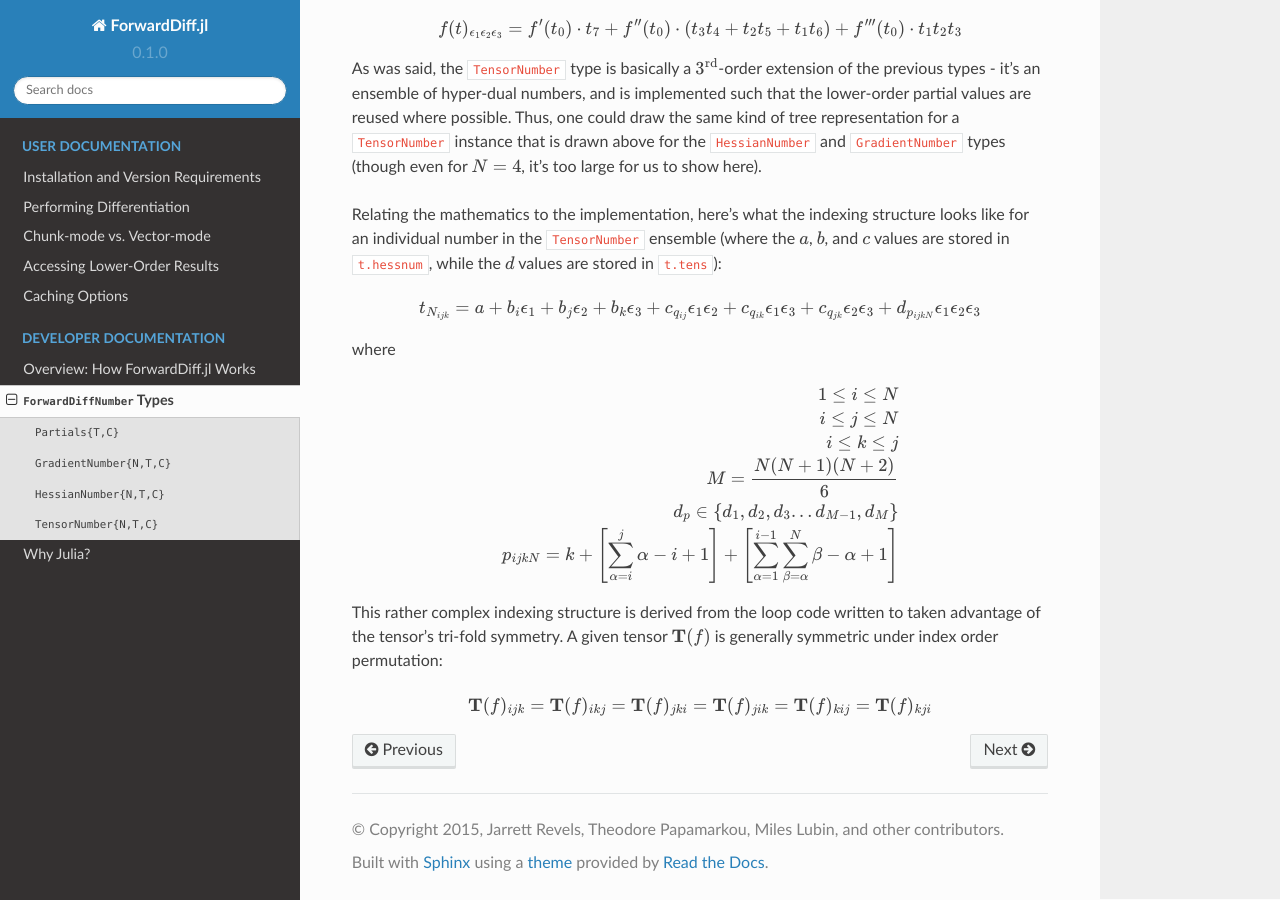
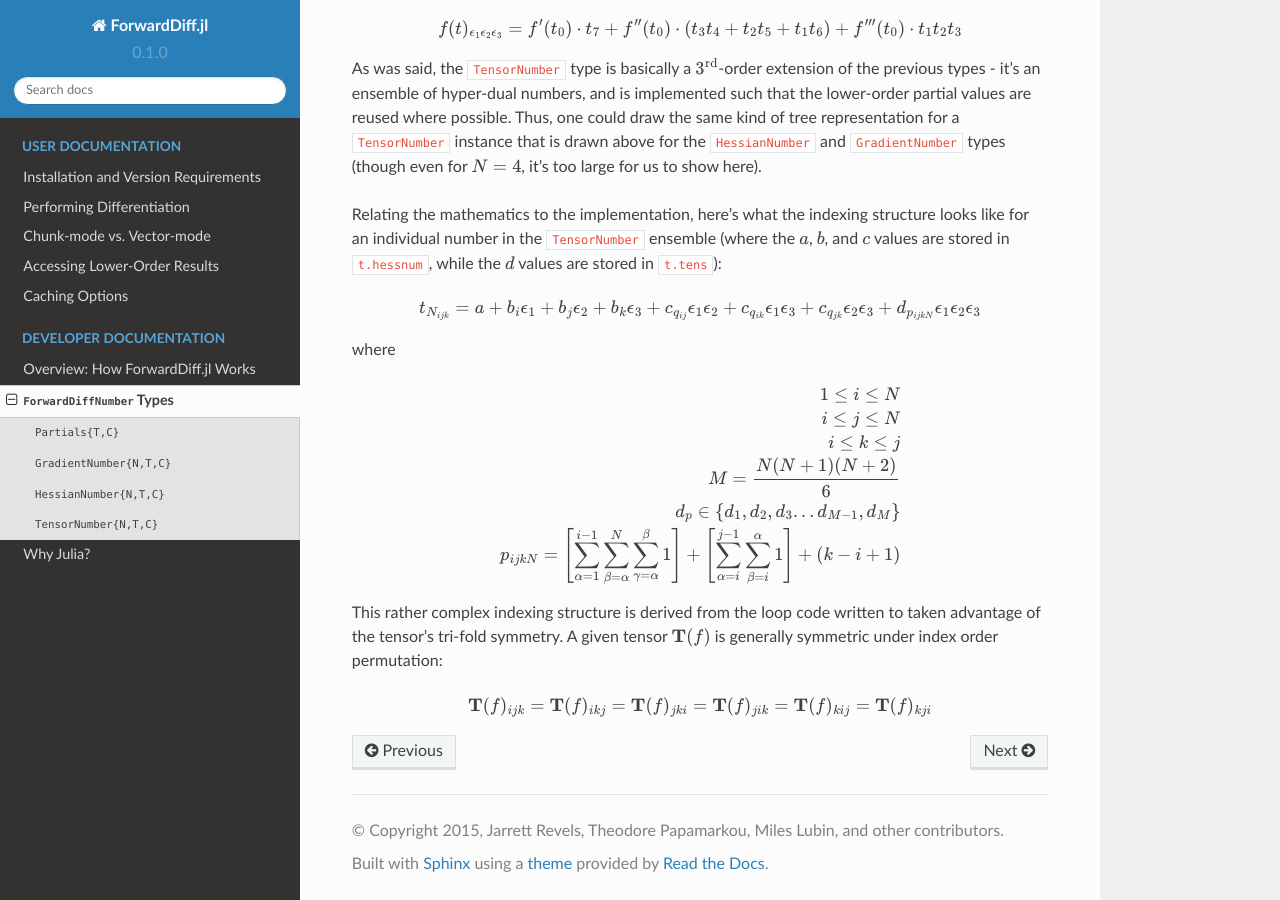
Before and after one commit to JuliaDiff/ForwardDiff.jl, a Sphinx documentation site: the page built from docs/source/types.rst, in a window 1280 px wide and 900 px high, scrolled down 3952 px. Built offline with Sphinx 7.4.7 and the Read the Docs theme 2.0.0, drawn with Linux system fonts in a browser that asks for light colours.

Commit message:
fixed tenor number indexing formula

```diff
--- a/docs/source/types.rst
+++ b/docs/source/types.rst
@@ -221,7 +221,7 @@ where
 
     d_p \in \{d_1, d_2, d_3...d_{M-1}, d_M\}
 
-    p_{ijkN} &= k + \left[\sum_{\alpha=i}^{j}\alpha-i+1\right] + \left[\sum_{\alpha=1}^{i-1} \sum_{\beta=\alpha}^{N}\beta-\alpha+1\right] \\
+    p_{ijkN} &= \left[\sum_{\alpha=1}^{i-1} \sum_{\beta=\alpha}^{N} \sum_{\gamma=\alpha}^{\beta} 1 \right] + \left[\sum_{\alpha=i}^{j-1} \sum_{\beta=i}^{\alpha} 1 \right] + (k - i + 1) \\
 
 This rather complex indexing structure is derived from the loop code written to taken advantage of the tensor's tri-fold symmetry. A given tensor :math:`\mathbf{T}(f)` is generally symmetric under index order permutation:
 
```
